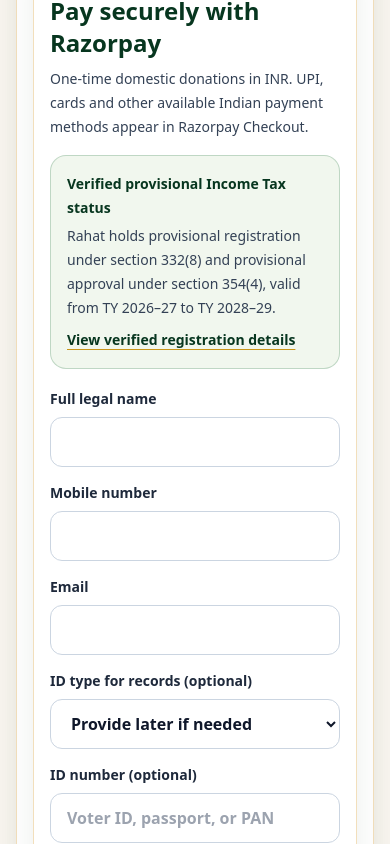
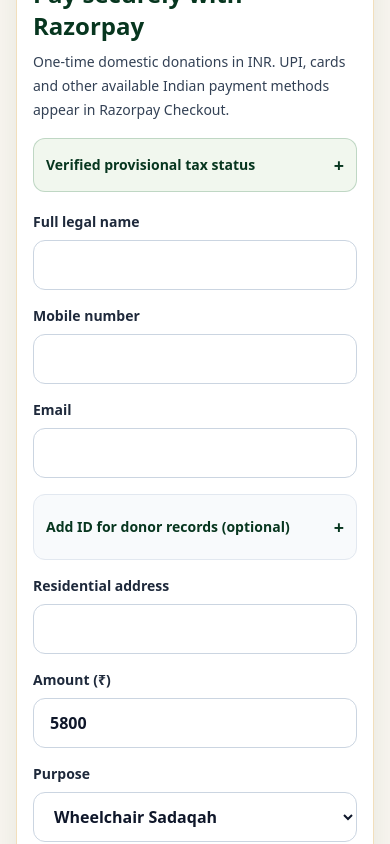
Before and after one commit to ateeb222/rahat-foundation-website, a Next.js app: page /donate in a window 390 px wide. Shown: the part 940-1784 px from the top of the page. Built offline with nearby package versions, Linux system fonts and the light colour scheme.

Commit message:
Improve mobile trust and donation layout

```diff
--- a/components/donation/RazorpayCheckout.tsx
+++ b/components/donation/RazorpayCheckout.tsx
@@ -83,37 +83,35 @@
   }
 
   return (
-    <article id="razorpay-checkout" className="scroll-mt-6 rounded-[1rem] border border-[#D9A441]/35 bg-white p-4 shadow-[0_12px_32px_rgba(7,54,31,0.08)] sm:p-6">
+    <article id="razorpay-checkout" className="scroll-mt-6 bg-white">
       <Script src="https://checkout.razorpay.com/v1/checkout.js" strategy="afterInteractive" />
       <p className="text-sm font-bold uppercase tracking-[0.16em] text-[#3B635D]">Secure online donation</p>
       <h3 className="mt-2 text-2xl font-bold text-[#07361F]">Pay securely with Razorpay</h3>
       <p className="mt-2 text-sm leading-6 text-slate-700">One-time domestic donations in INR. UPI, cards and other available Indian payment methods appear in Razorpay Checkout.</p>
-      <div className="mt-4 rounded-2xl border border-[#2A7A45]/25 bg-[#F1F7EE] p-4 text-sm leading-6 text-slate-700">
+      <div className="mt-4 hidden rounded-xl border border-[#2A7A45]/25 bg-[#F1F7EE] p-4 text-sm leading-6 text-slate-700 sm:block">
         <p className="font-bold text-[#07361F]">Verified provisional Income Tax status</p>
         <p className="mt-1">Rahat holds provisional registration under section 332(8) and provisional approval under section 354(4), valid from TY 2026–27 to TY 2028–29.</p>
         <Link href="/transparency" className="mt-2 inline-flex font-bold text-[#07361F] underline decoration-[#C8951A] underline-offset-4">View verified registration details</Link>
       </div>
+      <details className="group mt-4 rounded-xl border border-[#2A7A45]/25 bg-[#F1F7EE] p-3 text-sm sm:hidden">
+        <summary className="flex cursor-pointer items-center justify-between gap-3 font-bold text-[#07361F]"><span>Verified provisional tax status</span><span aria-hidden="true" className="text-lg group-open:rotate-45">+</span></summary>
+        <p className="mt-3 leading-6 text-slate-700">Provisional registration under section 332(8) and provisional approval under section 354(4), valid from TY 2026–27 to TY 2028–29.</p>
+        <Link href="/transparency" className="mt-2 inline-flex font-bold text-[#07361F] underline decoration-[#C8951A] underline-offset-4">View verified details</Link>
+      </details>
       <form className="mt-5 grid gap-4" onSubmit={handleSubmit}>
         <div className="grid gap-4 sm:grid-cols-2">
           <label className={labelClass}>Full legal name<input className={inputClass} name="fullName" autoComplete="name" required /></label>
           <label className={labelClass}>Mobile number<input className={inputClass} name="mobile" type="tel" autoComplete="tel" pattern="[0-9+ -]{10,15}" required /></label>
         </div>
-        <div className="grid gap-4 sm:grid-cols-2">
-          <label className={labelClass}>Email<input className={inputClass} name="email" type="email" autoComplete="email" required /></label>
-          <label className={labelClass}>
-            ID type for records (optional)
-            <select className={inputClass} name="idType" defaultValue="Not provided">
-              <option value="Not provided">Provide later if needed</option>
-              <option>Voter ID</option>
-              <option>Indian Passport</option>
-              <option>PAN</option>
-            </select>
-          </label>
-        </div>
-        <label className={labelClass}>ID number (optional)<input className={inputClass} name="idNumber" placeholder="Voter ID, passport, or PAN" /></label>
-        <p className="-mt-2 text-xs leading-5 text-slate-600">
-          This is only for donor records and Income Tax reporting where applicable. You may skip it now; Rahat can call later if documentation is required.
-        </p>
+        <label className={labelClass}>Email<input className={inputClass} name="email" type="email" autoComplete="email" required /></label>
+        <details className="group rounded-xl border border-slate-200 bg-slate-50 p-3">
+          <summary className="flex min-h-[40px] cursor-pointer items-center justify-between gap-3 text-sm font-bold text-[#07361F]"><span>Add ID for donor records (optional)</span><span aria-hidden="true" className="text-lg group-open:rotate-45">+</span></summary>
+          <div className="mt-3 grid gap-4 border-t border-slate-200 pt-4 sm:grid-cols-2">
+            <label className={labelClass}>ID type<select className={inputClass} name="idType" defaultValue="Not provided"><option value="Not provided">Provide later if needed</option><option>Voter ID</option><option>Indian Passport</option><option>PAN</option></select></label>
+            <label className={labelClass}>ID number<input className={inputClass} name="idNumber" placeholder="Voter ID, passport, or PAN" /></label>
+          </div>
+          <p className="mt-3 text-xs leading-5 text-slate-600">You may skip this now. Rahat can contact you later if documentation is required.</p>
+        </details>
         <label className={labelClass}>Residential address<input className={inputClass} name="address" autoComplete="street-address" required /></label>
         <div className="grid gap-4 sm:grid-cols-2">
           <label className={labelClass}>Amount (₹)<input ref={amountInput} className={inputClass} name="amount" type="number" inputMode="numeric" min="10" max="500000" value={amount} onChange={(event) => setAmount(Number(event.target.value))} required /></label>
```
